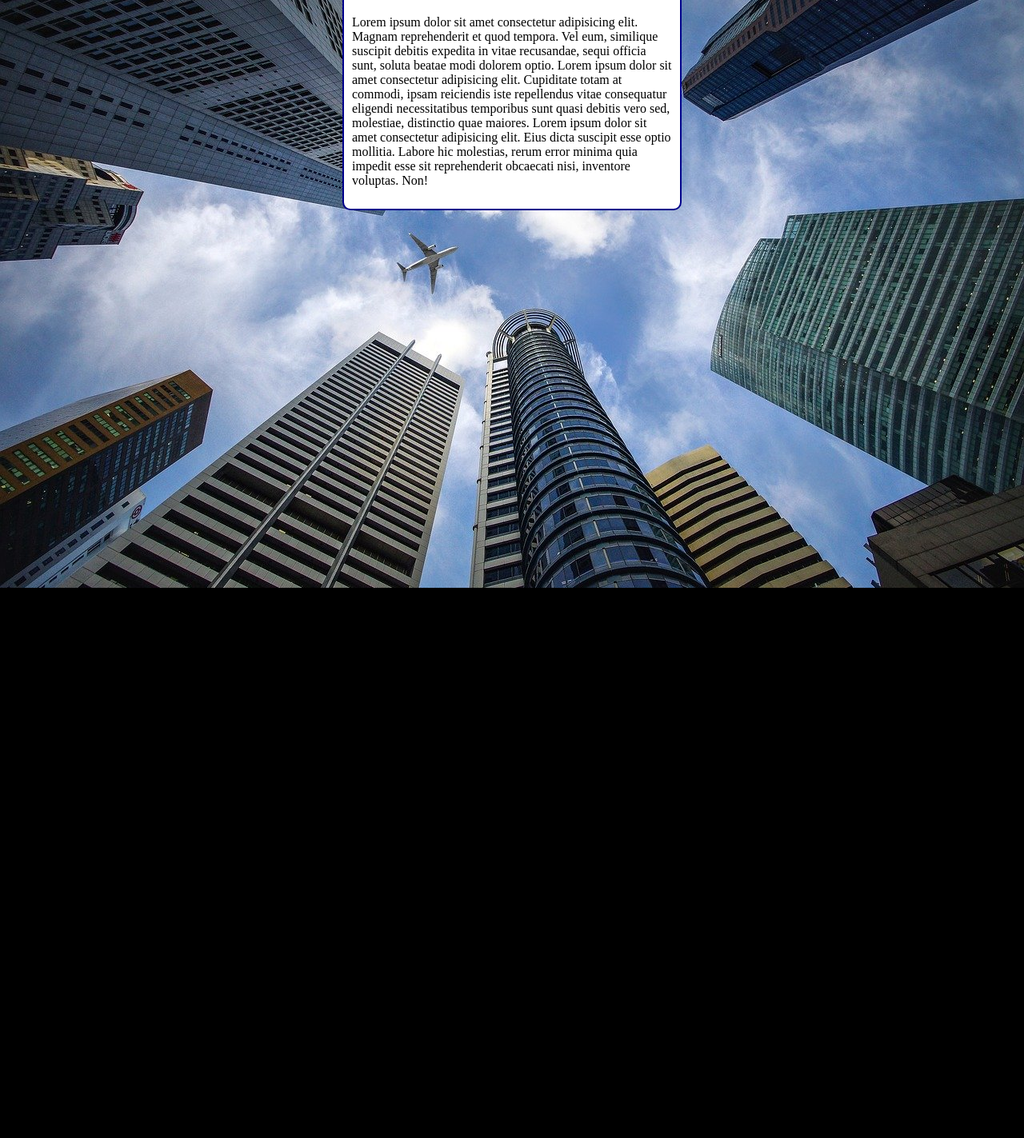
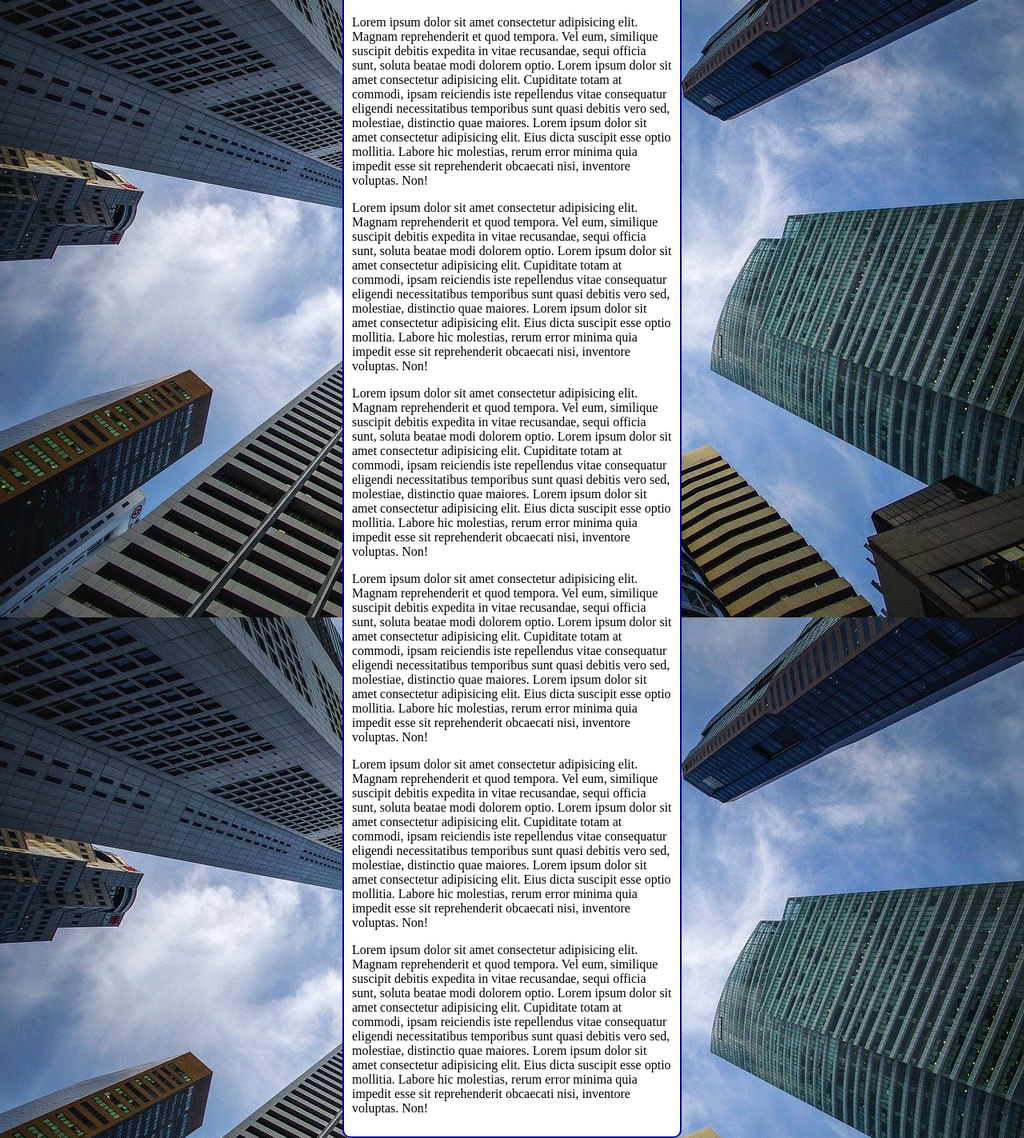
Before and after one commit to marcos-henri/html-css, a plain HTML site: page exercicios/ex022/fundo006.html in a window 1280 px wide. Shown: the part 81-1504 px from the top of the page at 80% size. Before the commit the page ends 816 px from the top, so only its background shows below. Drawn offline with Linux system fonts and the light colour scheme.

Commit message:
atualização ex022 e centralização vertical (fundo007)

```diff
--- a/exercicios/ex022/fundo006.html
+++ b/exercicios/ex022/fundo006.html
@@ -4,21 +4,28 @@
     <meta charset="UTF-8">
     <meta http-equiv="X-UA-Compatible" content="IE=edge">
     <meta name="viewport" content="width=device-width, initial-scale=1.0">
-    <title>Mudando tamanho de imagem</title>
+    <title>Fundo fixo de tela</title>
     <style>
         body {
             height: 100vh;
-            background-color: black;
+            /*background-color: black;
             background-image: url('imagens/wallpaper002.jpg');
-            background-position: center top;
-            background-repeat: no-repeat;
+            background-position: center center;
+            background-repeat: repeat;
             background-size: cover;
+            background-attachment: fixed;*/
 
+            /*  ==SHORTHAND==
+            background: color image position repeat [size] attachment;
+
+            */
+            background: black url('imagens/wallpaper002.jpg') center center no-repeat fixed;
+            background-size: cover;
         }
 
         main {
             background-color: white;
-            width: 400px;
+            max-width: 400px;
             padding: 10px;
             margin: auto;
             border: 2px solid darkblue;
@@ -32,6 +39,21 @@
         <p>
             Lorem ipsum dolor sit amet consectetur adipisicing elit. Magnam reprehenderit et quod tempora. Vel eum, similique suscipit debitis expedita in vitae recusandae, sequi officia sunt, soluta beatae modi dolorem optio. Lorem ipsum dolor sit amet consectetur adipisicing elit. Cupiditate totam at commodi, ipsam reiciendis iste repellendus vitae consequatur eligendi necessitatibus temporibus sunt quasi debitis vero sed, molestiae, distinctio quae maiores. Lorem ipsum dolor sit amet consectetur adipisicing elit. Eius dicta suscipit esse optio mollitia. Labore hic molestias, rerum error minima quia impedit esse sit reprehenderit obcaecati nisi, inventore voluptas. Non!
         </p>
+        <p>
+            Lorem ipsum dolor sit amet consectetur adipisicing elit. Magnam reprehenderit et quod tempora. Vel eum, similique suscipit debitis expedita in vitae recusandae, sequi officia sunt, soluta beatae modi dolorem optio. Lorem ipsum dolor sit amet consectetur adipisicing elit. Cupiditate totam at commodi, ipsam reiciendis iste repellendus vitae consequatur eligendi necessitatibus temporibus sunt quasi debitis vero sed, molestiae, distinctio quae maiores. Lorem ipsum dolor sit amet consectetur adipisicing elit. Eius dicta suscipit esse optio mollitia. Labore hic molestias, rerum error minima quia impedit esse sit reprehenderit obcaecati nisi, inventore voluptas. Non!
+        </p>
+        <p>
+            Lorem ipsum dolor sit amet consectetur adipisicing elit. Magnam reprehenderit et quod tempora. Vel eum, similique suscipit debitis expedita in vitae recusandae, sequi officia sunt, soluta beatae modi dolorem optio. Lorem ipsum dolor sit amet consectetur adipisicing elit. Cupiditate totam at commodi, ipsam reiciendis iste repellendus vitae consequatur eligendi necessitatibus temporibus sunt quasi debitis vero sed, molestiae, distinctio quae maiores. Lorem ipsum dolor sit amet consectetur adipisicing elit. Eius dicta suscipit esse optio mollitia. Labore hic molestias, rerum error minima quia impedit esse sit reprehenderit obcaecati nisi, inventore voluptas. Non!
+        </p>
+        <p>
+            Lorem ipsum dolor sit amet consectetur adipisicing elit. Magnam reprehenderit et quod tempora. Vel eum, similique suscipit debitis expedita in vitae recusandae, sequi officia sunt, soluta beatae modi dolorem optio. Lorem ipsum dolor sit amet consectetur adipisicing elit. Cupiditate totam at commodi, ipsam reiciendis iste repellendus vitae consequatur eligendi necessitatibus temporibus sunt quasi debitis vero sed, molestiae, distinctio quae maiores. Lorem ipsum dolor sit amet consectetur adipisicing elit. Eius dicta suscipit esse optio mollitia. Labore hic molestias, rerum error minima quia impedit esse sit reprehenderit obcaecati nisi, inventore voluptas. Non!
+        </p>
+        <p>
+            Lorem ipsum dolor sit amet consectetur adipisicing elit. Magnam reprehenderit et quod tempora. Vel eum, similique suscipit debitis expedita in vitae recusandae, sequi officia sunt, soluta beatae modi dolorem optio. Lorem ipsum dolor sit amet consectetur adipisicing elit. Cupiditate totam at commodi, ipsam reiciendis iste repellendus vitae consequatur eligendi necessitatibus temporibus sunt quasi debitis vero sed, molestiae, distinctio quae maiores. Lorem ipsum dolor sit amet consectetur adipisicing elit. Eius dicta suscipit esse optio mollitia. Labore hic molestias, rerum error minima quia impedit esse sit reprehenderit obcaecati nisi, inventore voluptas. Non!
+        </p>
+        <p>
+            Lorem ipsum dolor sit amet consectetur adipisicing elit. Magnam reprehenderit et quod tempora. Vel eum, similique suscipit debitis expedita in vitae recusandae, sequi officia sunt, soluta beatae modi dolorem optio. Lorem ipsum dolor sit amet consectetur adipisicing elit. Cupiditate totam at commodi, ipsam reiciendis iste repellendus vitae consequatur eligendi necessitatibus temporibus sunt quasi debitis vero sed, molestiae, distinctio quae maiores. Lorem ipsum dolor sit amet consectetur adipisicing elit. Eius dicta suscipit esse optio mollitia. Labore hic molestias, rerum error minima quia impedit esse sit reprehenderit obcaecati nisi, inventore voluptas. Non!
+        </p>
     </main>
 </body>
 </html>
```
Also changed, not shown: exercicios/ex022/fundo007.html (added, +41 -0 lines).
